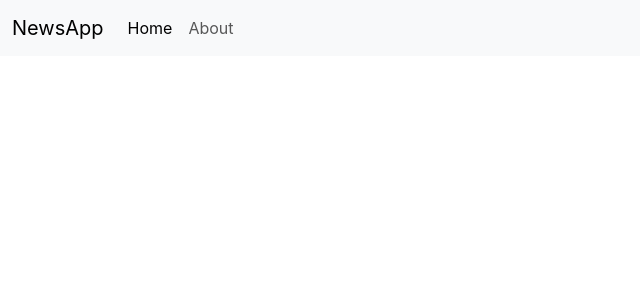
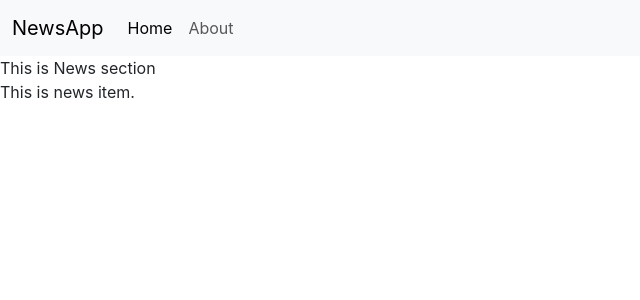
Before and after one commit to jaybarmeda4152/newsmonkey, a React (Create React App) app: page / in a window 1280 px wide. Shown: the top 300 px of the page, without its empty margins (0-640 px from the left). Built offline with nearby package versions, Linux system fonts and the light colour scheme.

Commit message:
add news and newsItem Component

```diff
--- a/src/App.js
+++ b/src/App.js
@@ -1,10 +1,14 @@
 import logo from './logo.svg';
 import './App.css';
 import Navbar from './Component/Navbar';
+import News from './Component/News';
 
 function App() {
   return (
-  <Navbar/>
+    <>
+    <Navbar/>
+    <News/>
+    </>
   );
 }
 
--- /dev/null
+++ b/src/Component/News.js
@@ -0,0 +1,15 @@
+import React, { Component } from 'react'
+import NewsItem from './NewsItem'
+
+export class News extends Component {
+  render() {
+    return (
+      <div>
+        This is News section
+        <NewsItem/>
+      </div>
+    )
+  }
+}
+
+export default News
--- /dev/null
+++ b/src/Component/NewsItem.js
@@ -0,0 +1,13 @@
+import React, { Component } from 'react'
+
+export class NewsItem extends Component {
+  render() {
+    return (
+      <div>
+        This is news item.
+      </div>
+    )
+  }
+}
+
+export default NewsItem
```
